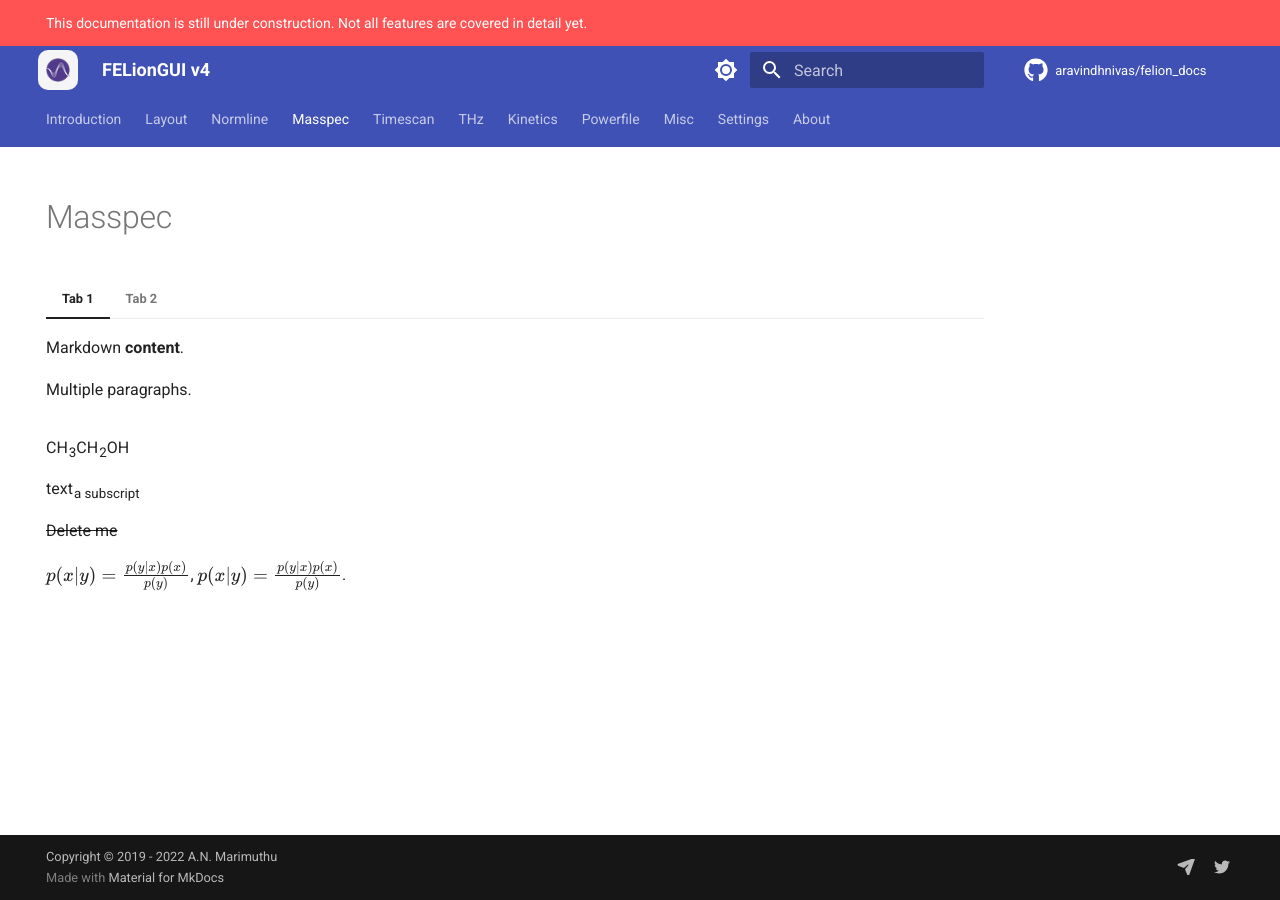
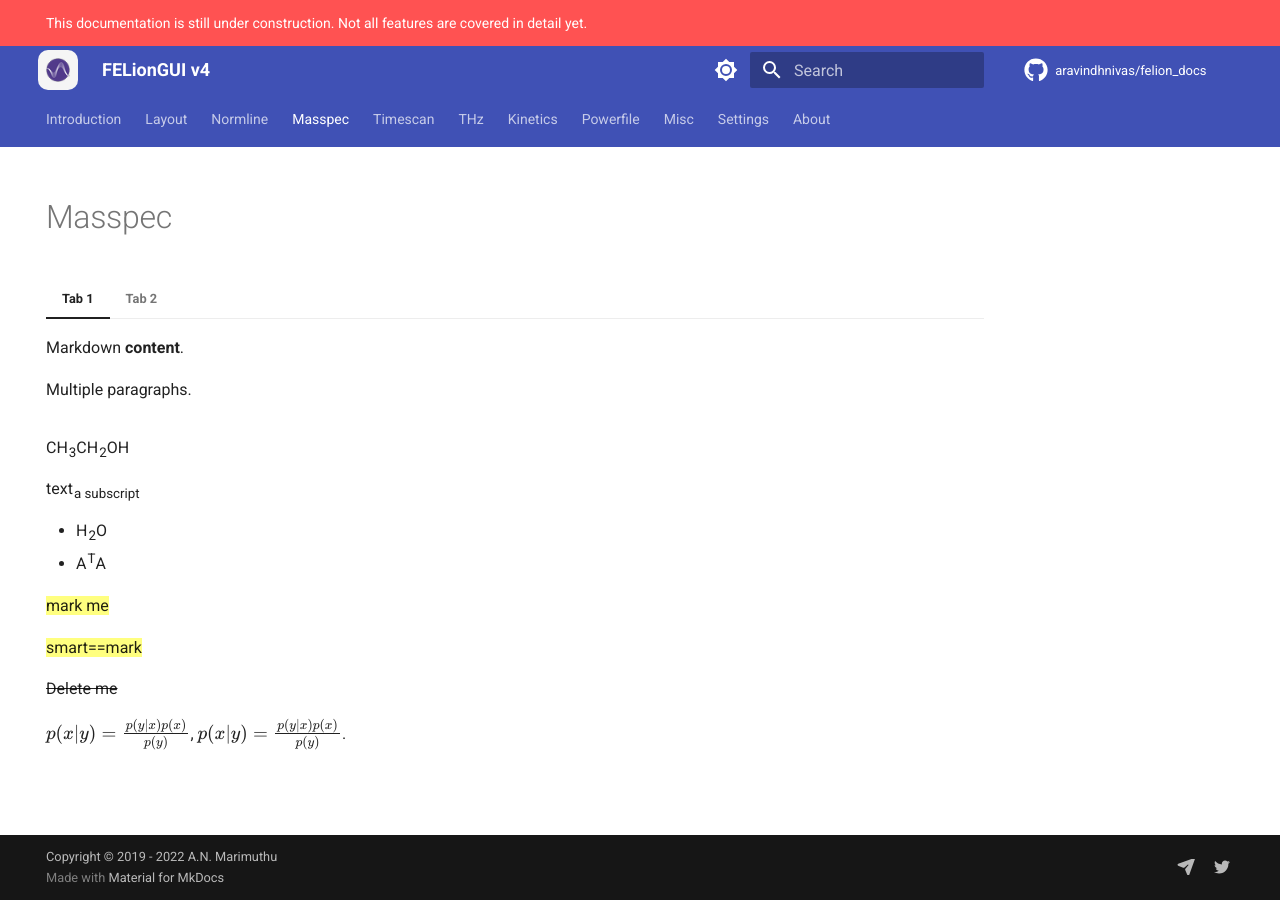
Before and after one commit to aravindhnivas/felion_docs, an MkDocs documentation site: the page built from docs/masspec.md, in a window 1280 px wide. Built offline with MkDocs 1.6.1 and Material for MkDocs 9.7.7, drawn with Linux system fonts in a browser that asks for light colours; comment, search, counter and statistics services are not loaded.

Commit message:
sub- and super script and highlighting text

```diff
--- a/docs/masspec.md
+++ b/docs/masspec.md
@@ -18,6 +18,13 @@ CH~3~CH~2~OH
 
 text~a\ subscript~
 
+- H~2~O
+- A^T^A
+
+==mark me==
+
+==smart==mark==
+
 ~~Delete me~~
 
 $p(x|y) = \frac{p(y|x)p(x)}{p(y)}$, \(p(x|y) = \frac{p(y|x)p(x)}{p(y)}\).
--- a/mkdocs.yml
+++ b/mkdocs.yml
@@ -63,24 +63,25 @@ markdown_extensions:
   - attr_list
   - md_in_html
   - tables
+  - pymdownx.tilde
+  - pymdownx.magiclink
+  - pymdownx.keys
+  - pymdownx.caret
+  - pymdownx.mark
+  - pymdownx.details
+
   - pymdownx.emoji:
       emoji_index: !!python/name:materialx.emoji.twemoji
       emoji_generator: !!python/name:materialx.emoji.to_svg
   - pymdownx.arithmatex:
       generic: true
-
   - pymdownx.superfences:
       custom_fences:
         - name: mermaid
           class: mermaid
           format: !!python/name:pymdownx.superfences.fence_code_format
-
-  - pymdownx.details
   - pymdownx.tabbed:
       alternate_style: true
-  - pymdownx.tilde
-  - pymdownx.magiclink
-  - pymdownx.keys
 
 extra:
 
```
